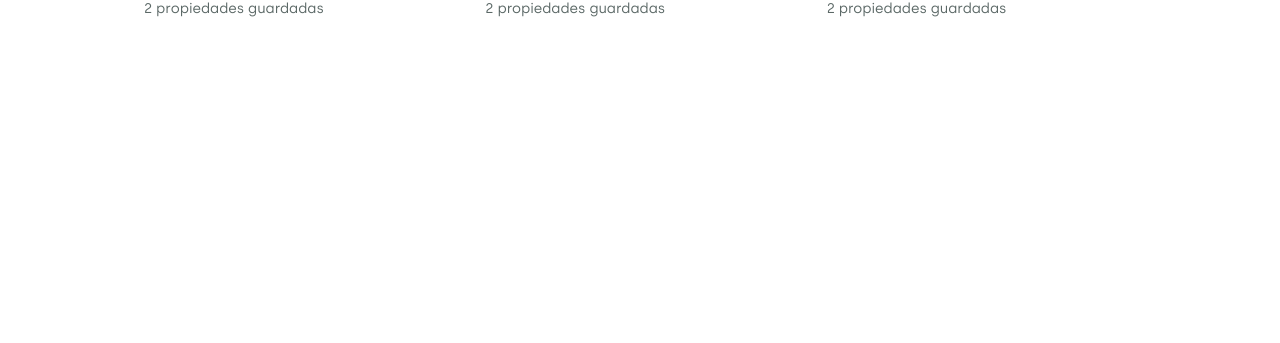
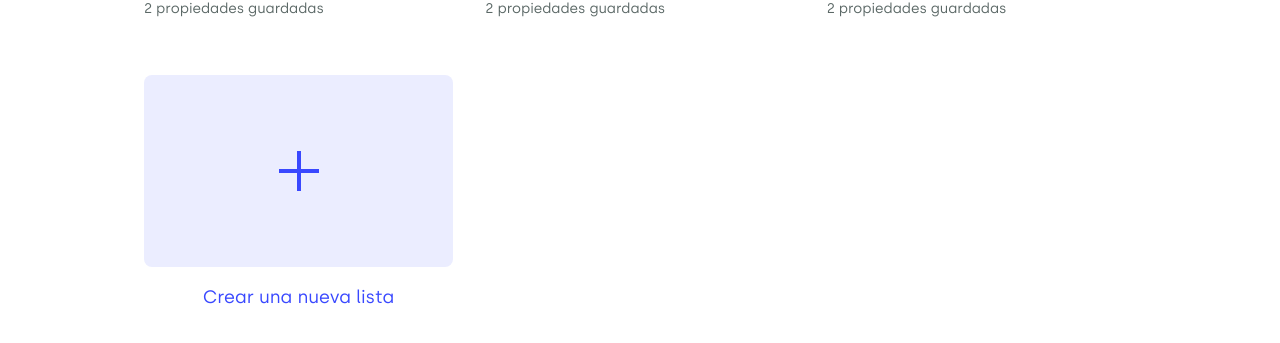
Before and after one commit to bairondev/test-la-haus, a Nuxt app: page / in a window 1280 px wide. Shown: the part 449-792 px from the top of the page. Built offline with nearby package versions, Linux system fonts and the light colour scheme.

Commit message:
Markup: creacion html tarjeta - crear nueva lista

```diff
--- a/pages/index.vue
+++ b/pages/index.vue
@@ -153,6 +153,26 @@
             </div>
           <!-- card -->
 
+          <!-- card - NewList -->
+            <div
+              class="mb-7">
+              <a
+                href="#"
+                class="rounded-lg w-full bg-cp5 h-48 flex justify-center items-center">
+                  <MoreIcon />
+              </a>
+              <div
+                class="mt-4">
+                <h4
+                  class="text-cp3 text-lg text-center font-medium mb-2">
+                  <a href="#">
+                    Crear una nueva lista
+                  </a>
+                </h4>
+              </div>
+            </div>
+          <!-- card - NewList -->
+
         </div>
         <!-- cardList -->
       </div>
```
